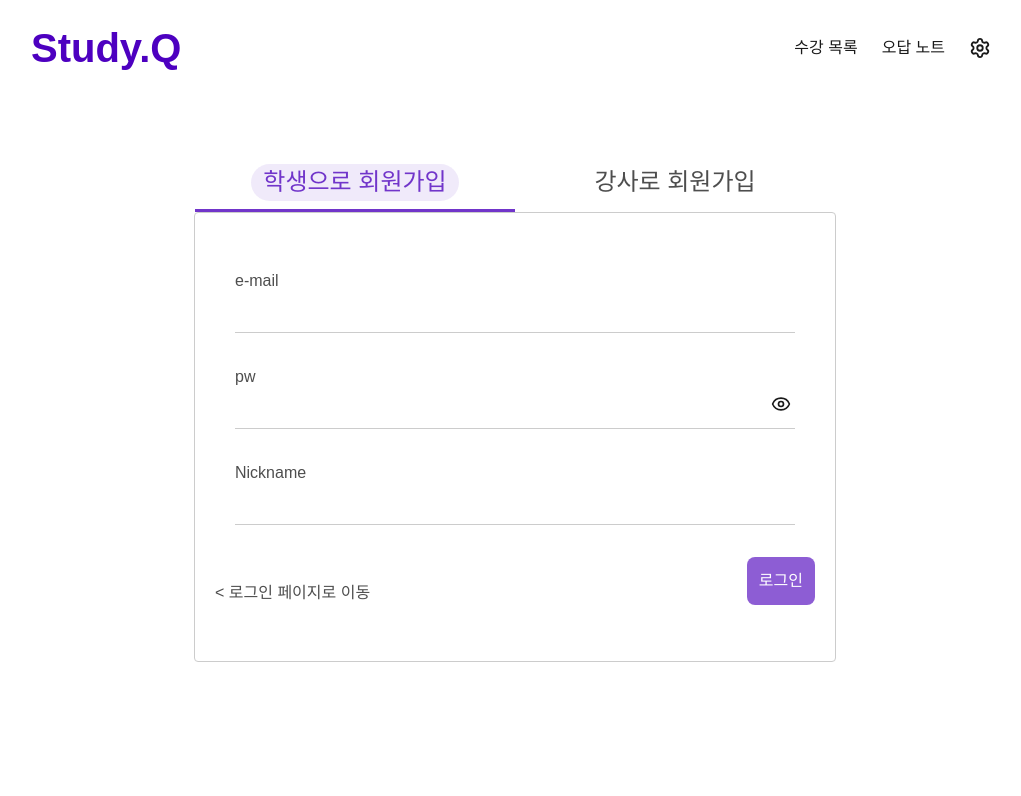
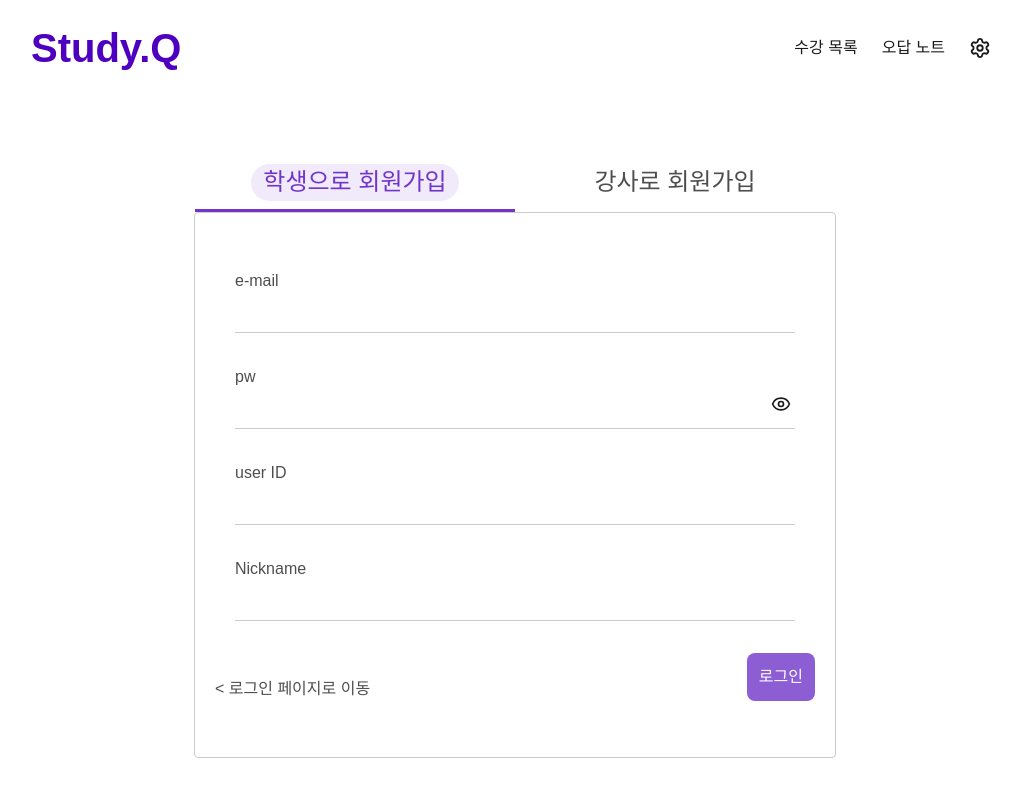
Before and after one commit to UbAA-pj/Study.Q-FE, a React (Vite) app: page /auth/signup in a window 1280 px wide. Shown: the top 796 px of the page, without its empty margins (125-1146 px from the left). Built offline with nearby package versions, Linux system fonts and the light colour scheme; a web font is replaced by a local one.

Commit message:
feat: 회원가입 페이지에 user ID 추가(#32)

```diff
--- a/src/pages/SignUpPage.jsx
+++ b/src/pages/SignUpPage.jsx
@@ -62,6 +62,14 @@ const SignUpPage = () => {
         </div>
 
         <div className="px-10 py-4">
+          <p className="w-full text-base-100">user ID</p>
+          <input
+            type="text"
+            className="w-140 h-10 border-b border-base-300 focus:outline-none focus:ring-0"
+          />
+        </div>
+
+        <div className="px-10 py-4">
           <p className="w-full text-base-100">Nickname</p>
           <input
             type="text"
```
